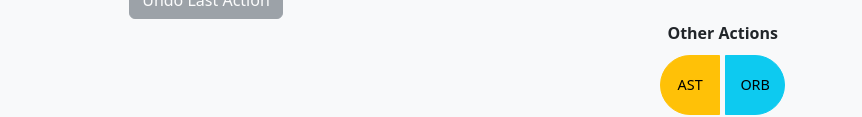
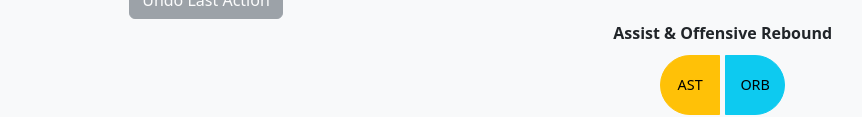
Before and after one commit to StatisTier/StatisTier, a plain HTML site: page offensivestats.html in a window 1280 px wide. Shown: the part 279-396 px from the top of the page, without its empty margins (124-986 px from the left). Drawn offline with nearby package versions, Linux system fonts and the light colour scheme.

Commit message:
Update offensivestats.html

```diff
--- a/offensivestats.html
+++ b/offensivestats.html
@@ -95,7 +95,7 @@
           <button class="btn btn-danger circle-btn" data-stat="Missed 3 Point" data-value="0">3</button>
         </div>
 
-<p class="fw-semibold mt-4 mb-1">Other Actions</p>
+<p class="fw-semibold mt-4 mb-1">Assist & Offensive Rebound</p>
 <div class="btn-group flex-wrap justify-content-center">
   <button class="btn btn-warning circle-btn" data-stat="Assist" data-value="1">AST</button>
   <button class="btn btn-info circle-btn" data-stat="Offensive Rebound" data-value="1">ORB</button>
```
